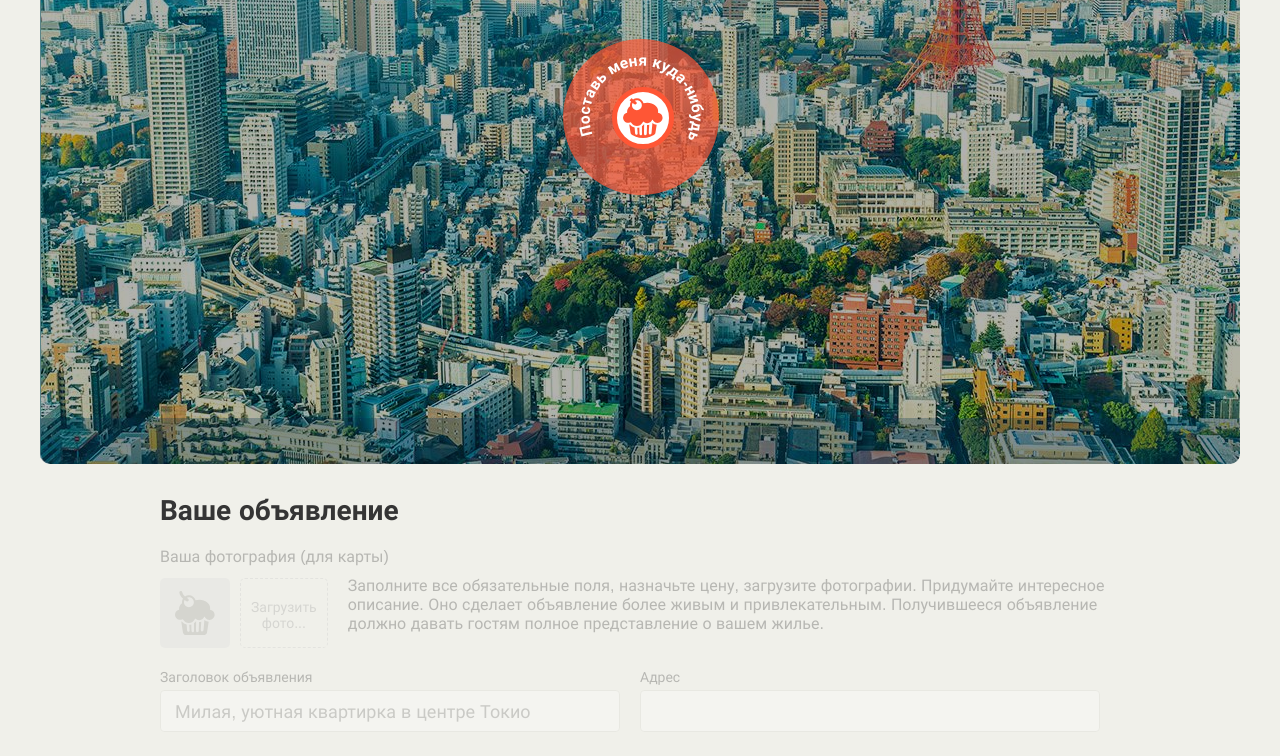
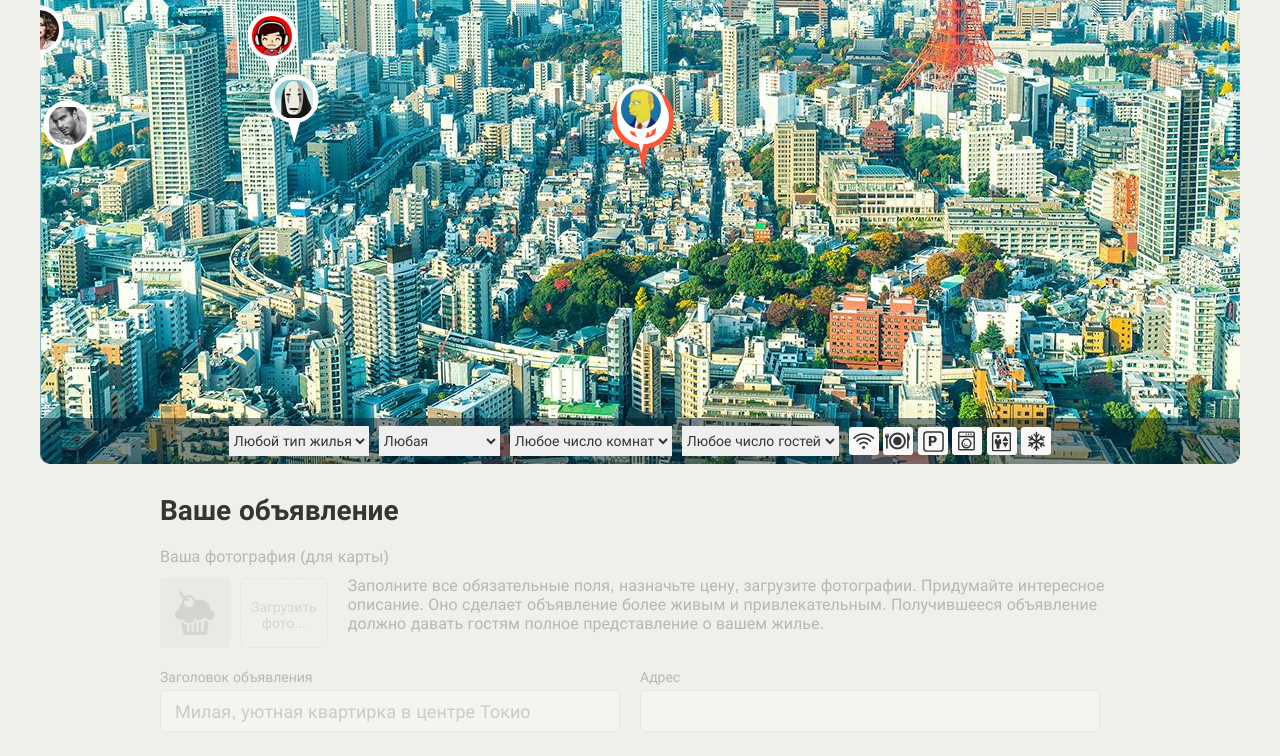
Before and after one commit to andreyner/1551255-keksobooking-21, a website: page index.html in a window 1280 px wide. Shown: the part 286-1042 px from the top of the page. Drawn offline with Linux system fonts and the light colour scheme.

Commit message:
main logic

```diff
--- a/index.html
+++ b/index.html
@@ -270,7 +270,9 @@
       <button class="error__button">Попробовать снова</button>
     </div>
   </template>
+  <script src='js/helper.js'> </script>
   <script src='js/logic.js'> </script>
+  <script src='js/main.js'> </script>
 </body>
 
 </html>
--- /dev/null
+++ b/js/helper.js
@@ -0,0 +1,12 @@
+"use strict";
+(function () {
+
+  window.util = {
+    getRandomInt: function (min, max) {
+      return Math.floor(Math.random() * (max - min)) + min;
+    },
+    getRandomInRange: function (min, max) {
+      return Math.floor(Math.random() * (max - min + 1)) + min;
+    }
+  };
+})();
--- a/js/logic.js
+++ b/js/logic.js
@@ -1,5 +1,5 @@
 "use strict";
-
+/*
 let btnmark = document.querySelector(".map__pin.map__pin--main");
 btnmark.onmousedown = function (event) {
 
@@ -30,3 +30,4 @@
 
   }
 };
+*/
--- a/js/main.js
+++ b/js/main.js
@@ -0,0 +1,112 @@
+"use strict";
+let PHOTO_REFERENCES =
+  [
+    'http://o0.github.io/assets/images/tokyo/hotel1.jpg',
+    'http://o0.github.io/assets/images/tokyo/hotel2.jpg',
+    'http://o0.github.io/assets/images/tokyo/hotel3.jpg'
+  ];
+let TIMES_SELECTOR =
+  [
+    '12:00',
+    '13:00',
+    '14:00'
+  ];
+let PIN_LOCATION = {
+  Xmin: 0,
+  Xmax: 1000,
+  Ymin: 130,
+  Ymax: 630
+};
+let APARTMENT_TYPE =
+  [
+    'palace',
+    'flat',
+    'house',
+    'bungalow'
+  ];
+
+let PRICE =
+{
+  MIN: 1,
+  MAX: 1000
+};
+let FEATURES =
+  [
+    'wifi',
+    'dishwasher',
+    'parking',
+    'washer',
+    'elevator',
+    'conditioner'
+  ];
+let PIN_COUNT = 8;
+const MAP_PIN_WIDTH = document.querySelector('.map__pin').getBoundingClientRect().width;
+const MAP_PIN_HEIGHT = document.querySelector('.map__pin').getBoundingClientRect().height;
+
+let pinTemplate = document.querySelector(`#pin`).content.querySelector(`.map__pin`);
+let mapPins = document.querySelector(`.map__pins`);
+
+let getJSMOK = function (posterCount) {
+  let locationX0 = window.util.getRandomInRange(PIN_LOCATION.Xmin, PIN_LOCATION.Xmax);
+  let locationY0 = window.util.getRandomInRange(PIN_LOCATION.Ymin, PIN_LOCATION.Ymax);
+  let photoCount = window.util.getRandomInRange(0, PHOTO_REFERENCES.length - 1);
+  let featureCount = window.util.getRandomInRange(0, FEATURES.length - 1);
+  return {
+    "author": {
+      "avatar": `img/avatars/user0${posterCount}.png`
+    },
+    "offer": {
+      "title": `какое то предложение`,
+      "address": `` + locationX0 + `, ` + locationY0,
+      "price": window.util.getRandomInt(PRICE.MIN, PRICE.MAX),
+      "type": APARTMENT_TYPE[window.util.getRandomInRange(0, APARTMENT_TYPE.length - 1)],
+      "rooms": 0,
+      "guests": 0,
+      "checkin": TIMES_SELECTOR[window.util.getRandomInRange(0, TIMES_SELECTOR.length - 1)],
+      "checkout": TIMES_SELECTOR[window.util.getRandomInRange(0, TIMES_SELECTOR.length - 1)],
+      "features": getArrayRange(FEATURES, 0, featureCount),
+      "description": `какое то описание`,
+      "photos": getArrayRange(PHOTO_REFERENCES, 0, photoCount),
+    },
+    "location": {
+      "x": locationX0 - MAP_PIN_WIDTH / 2,
+      "y": locationY0 - MAP_PIN_HEIGHT
+    }
+  };
+};
+
+let getArrayRange = function (array, startIndex, endIndex) {
+  return array.filter(function (elem, index) {
+    if (index > endIndex || index < startIndex) {
+      return false;
+    }
+    return true;
+  });
+
+};
+
+let convertJStoDOM = function (domObject) {
+  let newPin = pinTemplate.cloneNode(true);
+  newPin.style = `left: ${domObject.location.x}px; top: ${domObject.location.y}px;`;
+
+  for (let index = 0; index < newPin.children.length; index++) {
+    if (newPin.children[index].src !== undefined) {
+      newPin.children[index].src = domObject.author.avatar;
+      newPin.children[index].alt = `Заголовок объявления`;
+    }
+  }
+  return newPin;
+};
+
+let pinfragment = document.createDocumentFragment();
+
+
+(function () {
+  document.querySelector('.map').classList.remove('map--faded');
+  for (let index = 0; index < PIN_COUNT; index++) {
+    let poster = convertJStoDOM(getJSMOK(index + 1));
+    pinfragment.appendChild(poster);
+  }
+  mapPins.appendChild(pinfragment);
+}
+)();
```
